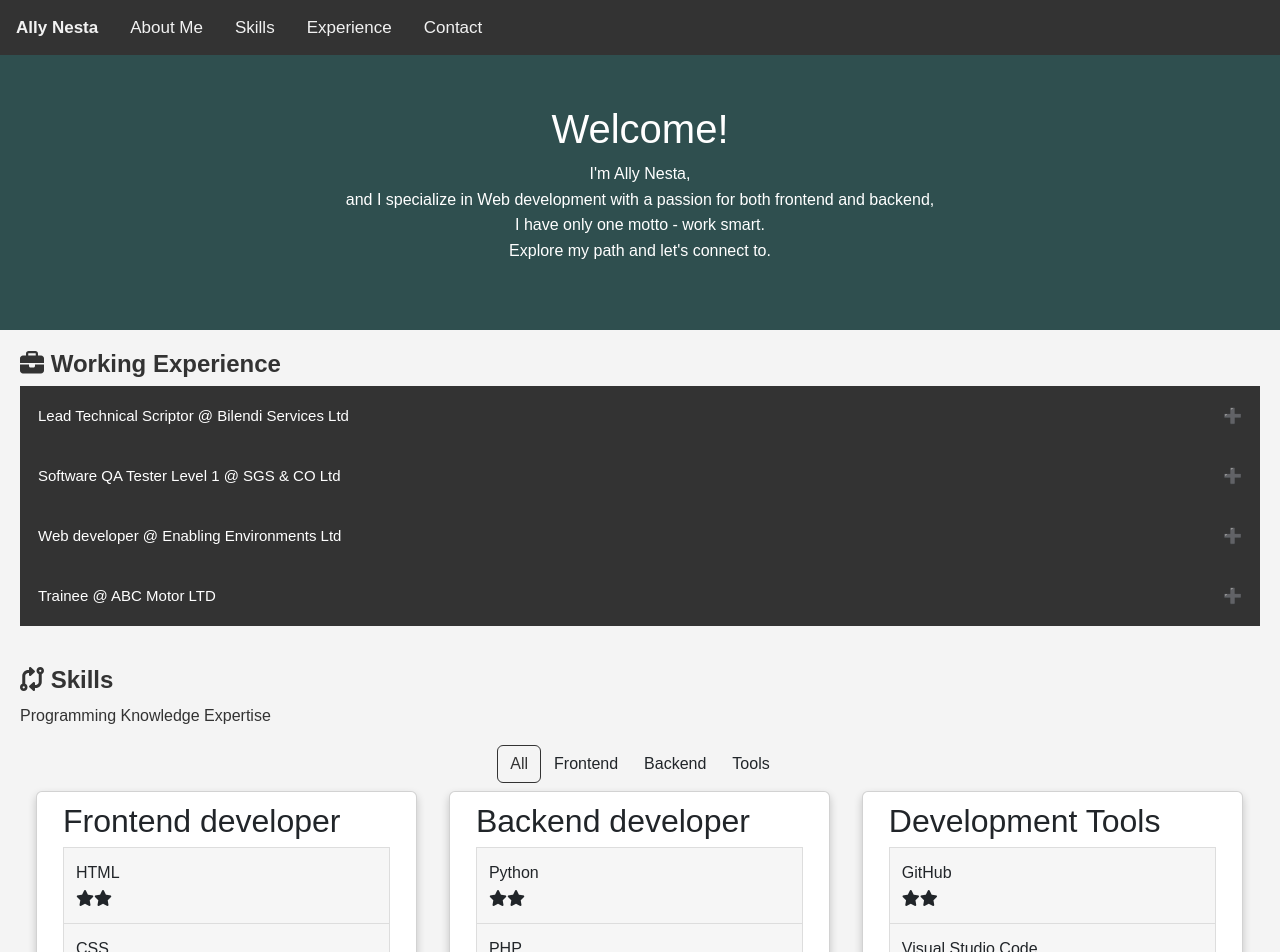
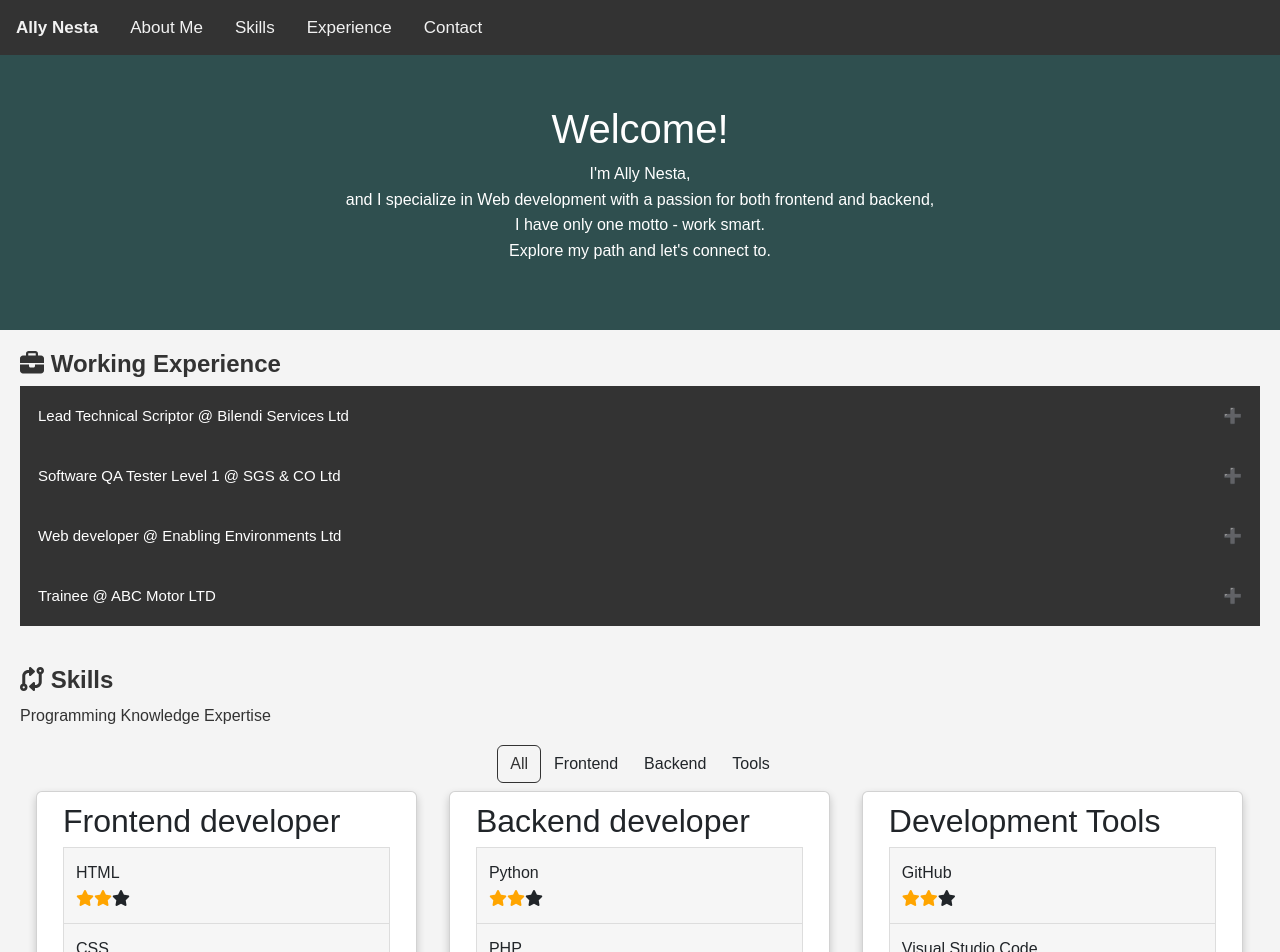
Before and after one commit to Allynesta/cv-tsx, a React (Vite) app: page / in a window 1280 px wide. Shown: the top 952 px of the page. Built offline with nearby package versions, Linux system fonts and the light colour scheme.

Commit message:
improve star on skill list

```diff
--- a/src/component/SkillList.tsx
+++ b/src/component/SkillList.tsx
@@ -21,6 +21,7 @@ const SkillList = ({ skillsList, skillDescription }: Props) => {
 						<div>
 							<span className="fa fa-star checked" />
 							<span className="fa fa-star checked" />
+							<span className="fa fa-star" />
 						</div>
 					</li>
 				))}
--- a/src/styles/listskills.css
+++ b/src/styles/listskills.css
@@ -36,3 +36,7 @@ ul.list-group {
     background-color: #ff9800;
     color: white;
   }
+
+  .checked {
+    color: orange;
+  }
```
